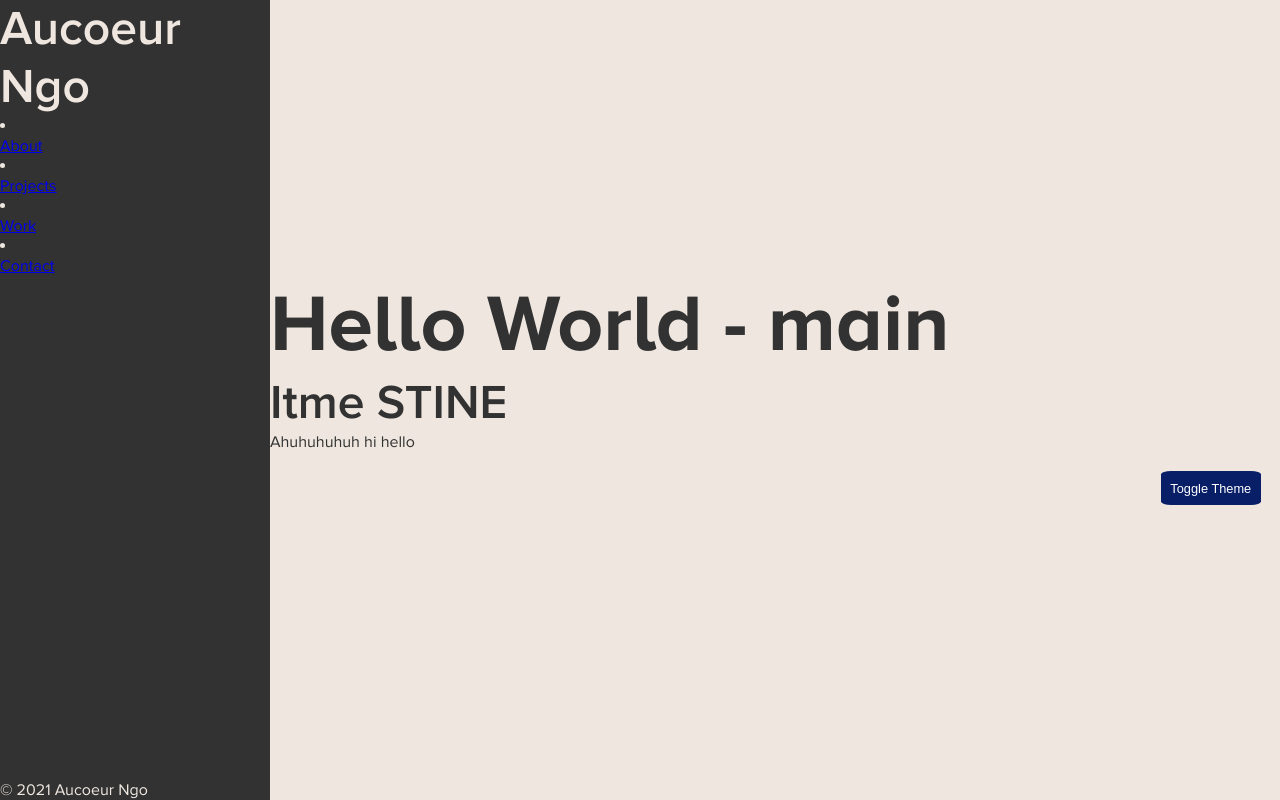
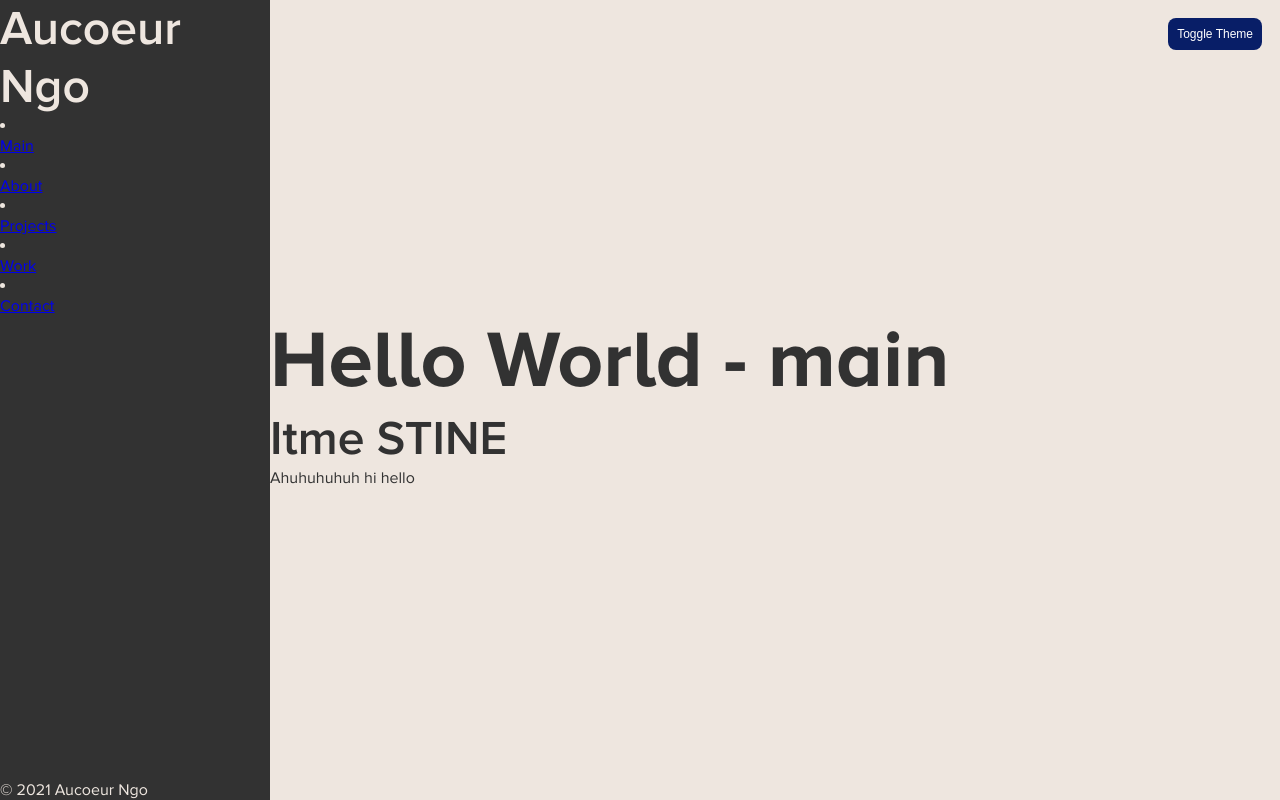
Before and after one commit to aucoeur/aucoeur.github.io, a React (Create React App) app: page / in a window 1280 px wide. Built offline with nearby package versions, Linux system fonts and the light colour scheme.

Commit message:
pin toggle theme button to top right

```diff
--- a/src/App.css
+++ b/src/App.css
@@ -12,6 +12,28 @@
 
 }
 
+.toggle-theme {
+  position: absolute;
+  top: 0;
+  right: 0;
+
+  padding: 0.75em;
+  margin: 1.5em;
+  border-radius: .5rem;
+  text-align: center;
+  background-color: var(--theme-button-color);
+  color: var(--theme-button-text);
+  font-size: .75em;
+  border: 0 solid transparent;
+}
+
+.toggle-theme :hover {
+  filter: contrast(125%);
+}
+
+.toggle-theme :focus {
+  outline: none;
+}
 
 /* Extra small devices (phones, 600px and down) */
 @media only screen and (max-width: 600px) {
--- a/src/App.js
+++ b/src/App.js
@@ -26,15 +26,15 @@ function App() {
   return (
     <div className={`App ${theme ? 'dark': 'light'} ${toggle ? 'toggled' : ''}`}>
 
+      <button className='toggle-theme' onClick={() => setTheme(!theme)}>Toggle Theme</button>
+
+
       <SideBar
         toggle={toggle}
         collapse={collapse}/>
-      <Main
-        theme={theme}
-        setTheme={setTheme}
-      />
 
         <Switch>
+          <Route exact path="/" component={Main} />
           <Route exact path="/about" component={About} />
           <Route exact path="/projects" component={Projects} />
           <Route exact path="/work" component={Work} />
--- a/src/assets/theme.css
+++ b/src/assets/theme.css
@@ -26,7 +26,6 @@ body {
   height: 100vh;
 }
 
-
 h1 {
   font-size: 10vh;
   font-family: 'Proxima Nova Bold', 'Trebuchet MS', Helvetica, sans-serif;
--- a/src/components/Main/Main.css
+++ b/src/components/Main/Main.css
@@ -4,27 +4,3 @@
   flex-grow: 1;
   overflow-y: auto;
 }
-
-.corner {
-  display: flex;
-  align-self: flex-end;
-}
-
-button {
-  padding: 0.75em;
-  margin: 1.5em;
-  border-radius: 10%;
-  text-align: center;
-  background-color: var(--theme-button-color);
-  color: var(--theme-button-text);
-  font-size: .8em;
-  border: 0 solid transparent;
-}
-
-button:hover {
-  filter: contrast(125%);
-}
-
-button:focus {
-  outline: none;
-}
--- a/src/components/Main/Main.js
+++ b/src/components/Main/Main.js
@@ -1,14 +1,12 @@
 import './Main.css'
 
-export default function Main({setTheme, theme}) {
+export default function Main() {
   return (
     <div className="main">
       <h1>Hello World - main</h1>
       <h3>Itme STINE</h3>
       <p>Ahuhuhuhuh hi hello</p>
-       <div className='corner'>
-            <button onClick={() => setTheme(!theme)}>Toggle Theme </button>
-          </div>
+
     </div>
   )
 }
--- a/src/components/SideBar/SideBar.js
+++ b/src/components/SideBar/SideBar.js
@@ -21,6 +21,9 @@ export default function SideBar({theme, collapse, toggle, setToggle, setTheme})
         <h3>Aucoeur Ngo</h3>
       </SidebarHeader>
       <SidebarContent>
+        <MenuItem>
+          <Link to="/">Main</Link>
+        </MenuItem>
        <MenuItem>
           <Link to="/about">About</Link>
         </MenuItem>
```
Also changed, not shown: src/index.css (deleted).
